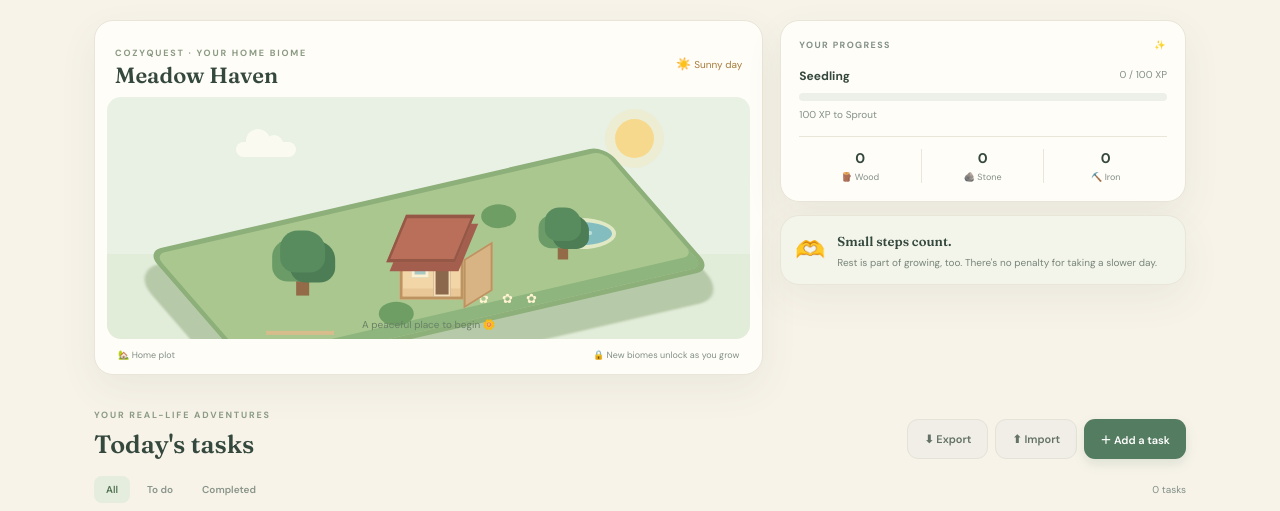
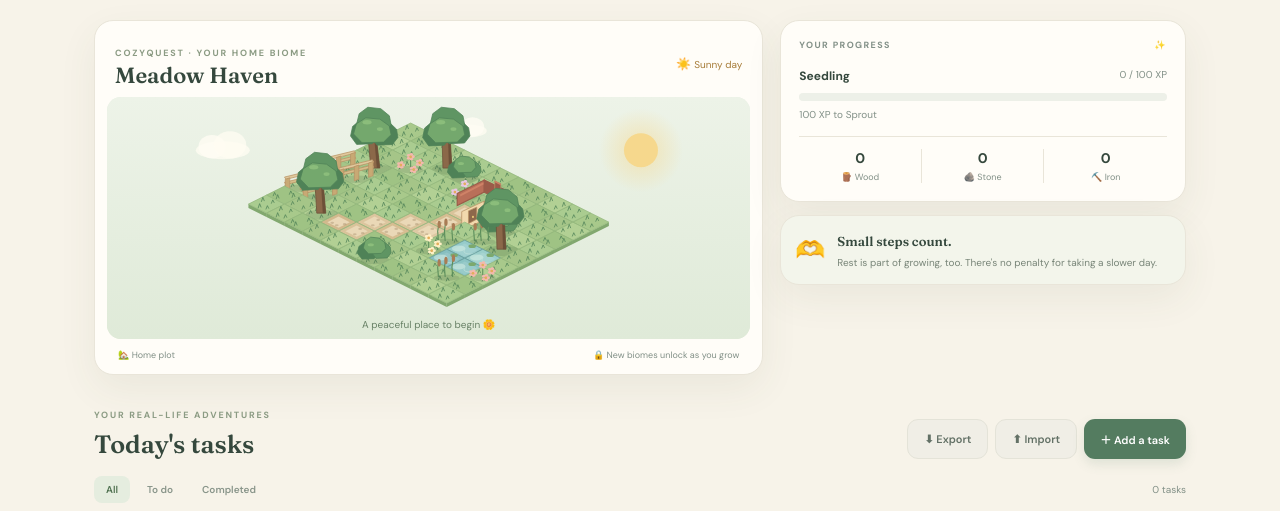
Before and after one commit to sarapatil13/minetodo, a plain HTML site: page index.html in a window 1280 px wide. Shown: the part 252-763 px from the top of the page. Drawn offline with Linux system fonts and the light colour scheme.

Commit message:
refactor(world): replace static meadow with rendered canvas world

```diff
--- a/app.js
+++ b/app.js
@@ -325,3 +325,4 @@ $('import-file').addEventListener('change', (e) => {
 });
 
 render();
+window.CQ.world?.mount(document.getElementById('world-canvas'));
--- a/index.html
+++ b/index.html
@@ -20,15 +20,8 @@
     <section class="dashboard">
       <article class="world-card">
         <div class="world-heading"><div><span class="eyebrow">COZYQUEST · YOUR HOME BIOME</span><h2>Meadow Haven</h2></div><span class="weather">☀️ <small>Sunny day</small></span></div>
-        <div class="world-scene" aria-label="A small isometric voxel meadow with a cottage, trees and a pond">
-          <div class="sun"></div><div class="cloud cloud-a"></div><div class="cloud cloud-b"></div>
-          <div class="island-shadow"></div><div class="island">
-            <div class="path"></div><div class="pond"><i></i></div>
-            <div class="tree tree-one"><i></i><b></b></div><div class="tree tree-two"><i></i><b></b></div>
-            <div class="bush bush-one"></div><div class="bush bush-two"></div>
-            <div class="house"><div class="roof"></div><div class="house-front"><i class="window"></i><i class="door"></i></div><div class="house-side"></div></div>
-            <div class="flowers">✿　✿　✿</div><div class="fence"></div>
-          </div>
+        <div class="world-scene">
+          <canvas id="world-canvas" role="img" aria-label="A cozy isometric meadow with a cottage, trees, flowers, a winding path and a pond.">A cozy isometric meadow with a cottage, trees, flowers, a winding path and a pond.</canvas>
           <div class="world-caption">A peaceful place to begin <span>🌼</span></div>
         </div>
         <div class="world-footer"><span>🏡 Home plot</span><span>🔒 New biomes unlock as you grow</span></div>
@@ -55,5 +48,11 @@
 <script src="src/rules.js"></script>
 <script src="src/storage.js"></script>
 <script src="src/transfer.js"></script>
+<script src="src/world/coords.js"></script>
+<script src="src/world/map.js"></script>
+<script src="src/world/renderer.js"></script>
+<script src="src/world/scene.js"></script>
+<script src="src/world/controller.js"></script>
+<script src="src/world/index.js"></script>
 <script src="app.js"></script>
 </body></html>
--- a/styles.css
+++ b/styles.css
@@ -195,242 +195,10 @@ body {
   border-radius: 14px;
 }
 
-.sun {
-  position: absolute;
-  right: 15%;
-  top: 22px;
-  width: 39px;
-  height: 39px;
-  border-radius: 50%;
-  background: #f7d98d;
-  box-shadow: 0 0 0 10px #f7d98d30;
-}
-
-.cloud {
-  position: absolute;
-  background: #fffdf4;
-  border-radius: 30px;
-  width: 60px;
-  height: 15px;
-  opacity: .8;
-}
-
-.cloud:before,.cloud:after {
-  content: '';
-  position: absolute;
-  background: inherit;
-  border-radius: 50%;
-  bottom: 4px;
-}
-
-.cloud:before {
-  width: 24px;
-  height: 24px;
-  left: 10px;
-}
-
-.cloud:after {
-  width: 18px;
-  height: 18px;
-  left: 29px;
-}
-
-.cloud-a {
-  top: 45px;
-  left: 20%;
-}
-
-.cloud-b {
-  top: 78px;
-  right: 26%;
-  transform: scale(.7);
-}
-
-.island-shadow {
-  position: absolute;
-  width: 490px;
-  height: 160px;
-  background: #b6c9a8;
-  transform: rotate(-13deg) skewX(28deg);
-  border-radius: 28px;
-  left: 50%;
-  top: 107px;
-  margin-left: -245px;
-  filter: blur(1px);
-}
-
-.island {
-  position: absolute;
-  width: 470px;
-  height: 145px;
-  left: 50%;
-  top: 91px;
-  margin-left: -235px;
-  background: #a9c78e;
-  transform: rotate(-13deg) skewX(28deg);
-  border: 5px solid #8daf79;
-  border-radius: 15px;
-  box-shadow: inset 0 -13px #8eb57d;
-}
-
-.house {
-  position: absolute;
-  left: 190px;
-  top: 25px;
-  width: 104px;
-  height: 82px;
-  transform: skewX(-28deg) rotate(13deg);
-  z-index: 3;
-}
-
-.house-front {
-  position: absolute;
-  left: 12px;
-  top: 30px;
-  width: 64px;
-  height: 54px;
-  background: #f2d6a8;
-  border: 3px solid #bd9362;
-  box-shadow: inset 0 -8px #e9c796;
-}
-
-.house-side {
-  position: absolute;
-  left: 76px;
-  top: 35px;
-  width: 29px;
-  height: 49px;
-  background: #d8b485;
-  transform: skewY(-32deg);
-  border: 2px solid #bd9362;
-}
-
-.roof {
-  position: absolute;
-  z-index: 2;
-  left: 4px;
-  top: 2px;
-  width: 78px;
-  height: 42px;
-  background: #b96f59;
-  transform: skewY(-28deg) rotate(28deg);
-  border: 3px solid #955846;
-  box-shadow: 8px 8px #a35e4d;
-}
-
-.window {
-  position: absolute;
-  left: 9px;
-  top: 12px;
-  width: 17px;
-  height: 17px;
-  background: #a8c8c4;
-  border: 3px solid #fff0cf;
-}
-
-.door {
-  position: absolute;
-  right: 10px;
-  bottom: 0;
-  width: 17px;
-  height: 32px;
-  background: #8b684b;
-  border: 2px solid #f4dfba;
-}
-
-.tree {
-  position: absolute;
-  z-index: 4;
-  transform: skewX(-28deg) rotate(13deg);
-}
-
-.tree i {
+#world-canvas {
   display: block;
-  width: 13px;
-  height: 35px;
-  background: #936b48;
-  margin: 0 auto;
-}
-
-.tree b {
-  display: block;
-  width: 45px;
-  height: 42px;
-  background: #588b5e;
-  border-radius: 40% 45% 35% 35%;
-  margin-top: -65px;
-  box-shadow: 10px 10px #4c7d54,-8px 9px #6b9c67;
-}
-
-.tree-one {
-  left: 95px;
-  top: 39px;
-}
-
-.tree-two {
-  left: 340px;
-  top: 68px;
-  transform: scale(.8) skewX(-28deg) rotate(13deg);
-}
-
-.pond {
-  position: absolute;
-  right: 45px;
-  top: 60px;
-  width: 70px;
-  height: 31px;
-  background: #83bdc0;
-  border: 4px solid #e0e8c4;
-  border-radius: 50%;
-  transform: skewX(-28deg) rotate(13deg);
-}
-
-.pond i {
-  display: block;
-  width: 22px;
-  height: 4px;
-  background: #b9e0d8;
-  margin: 9px 20px;
-  border-radius: 5px;
-}
-
-.bush {
-  position: absolute;
-  width: 35px;
-  height: 24px;
-  background: #6f9e65;
-  border-radius: 50%;
-  transform: skewX(-28deg) rotate(13deg);
-}
-
-.bush-one {
-  left: 145px;
-  top: 100px;
-}
-
-.bush-two {
-  right: 120px;
-  top: 28px;
-}
-
-.flowers {
-  position: absolute;
-  left: 240px;
-  top: 112px;
-  color: #fff3d2;
-  font-size: 13px;
-  transform: skewX(-28deg) rotate(13deg);
-  white-space: nowrap;
-}
-
-.fence {
-  position: absolute;
-  left: 32px;
-  top: 107px;
-  width: 68px;
-  height: 4px;
-  background: #d6bd8b;
-  transform: skewX(-28deg) rotate(13deg);
+  width: 100%;
+  height: 100%;
 }
 
 .world-caption {
@@ -1167,12 +935,6 @@ legend {
   .world-scene {
     height: 190px;
   }
-  .island {
-    transform: scale(.8) rotate(-13deg) skewX(28deg);
-  }
-  .island-shadow {
-    transform: scale(.8) rotate(-13deg) skewX(28deg);
-  }
   .world-footer {
     font-size: 8px;
   }
```
